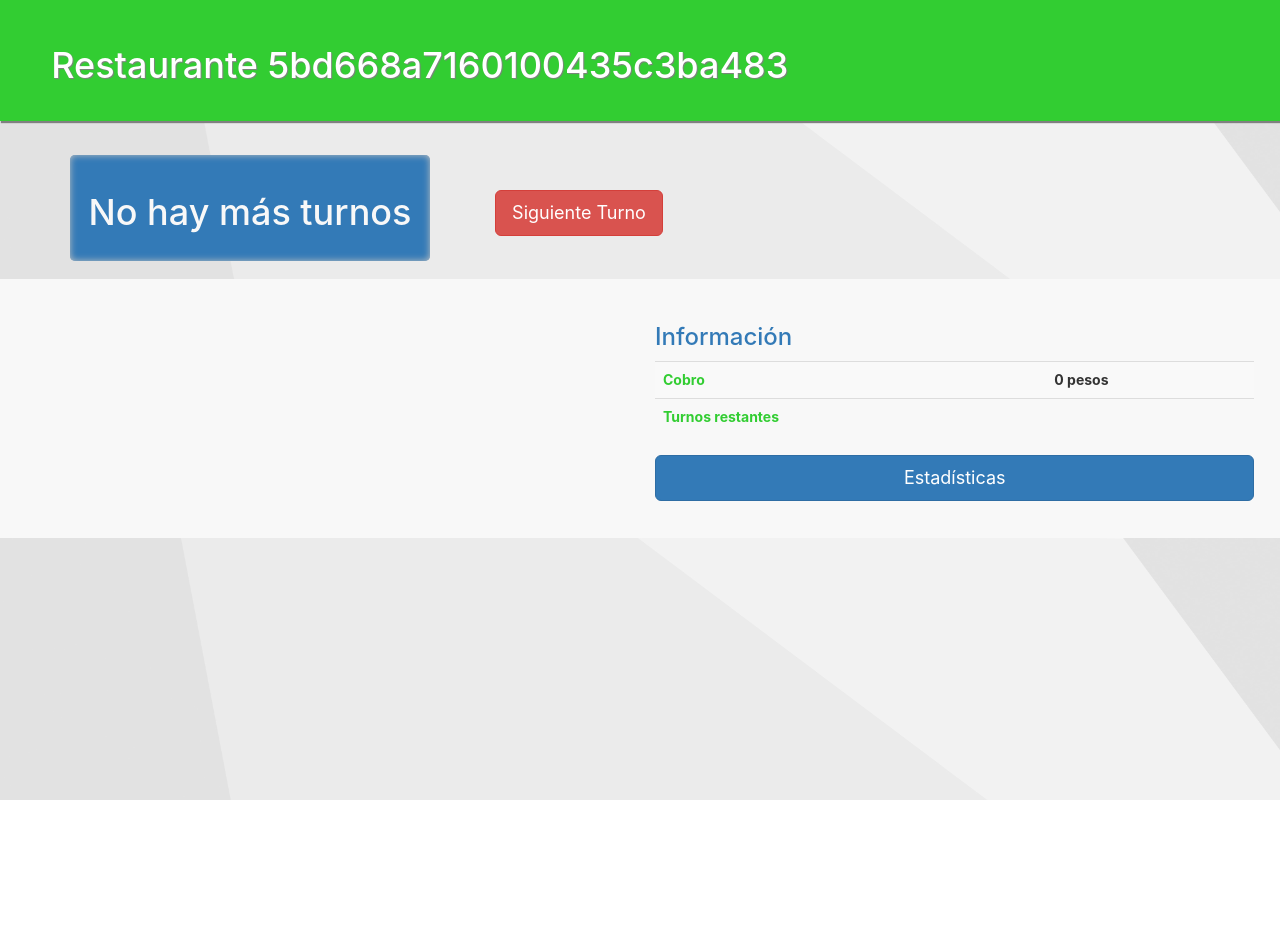
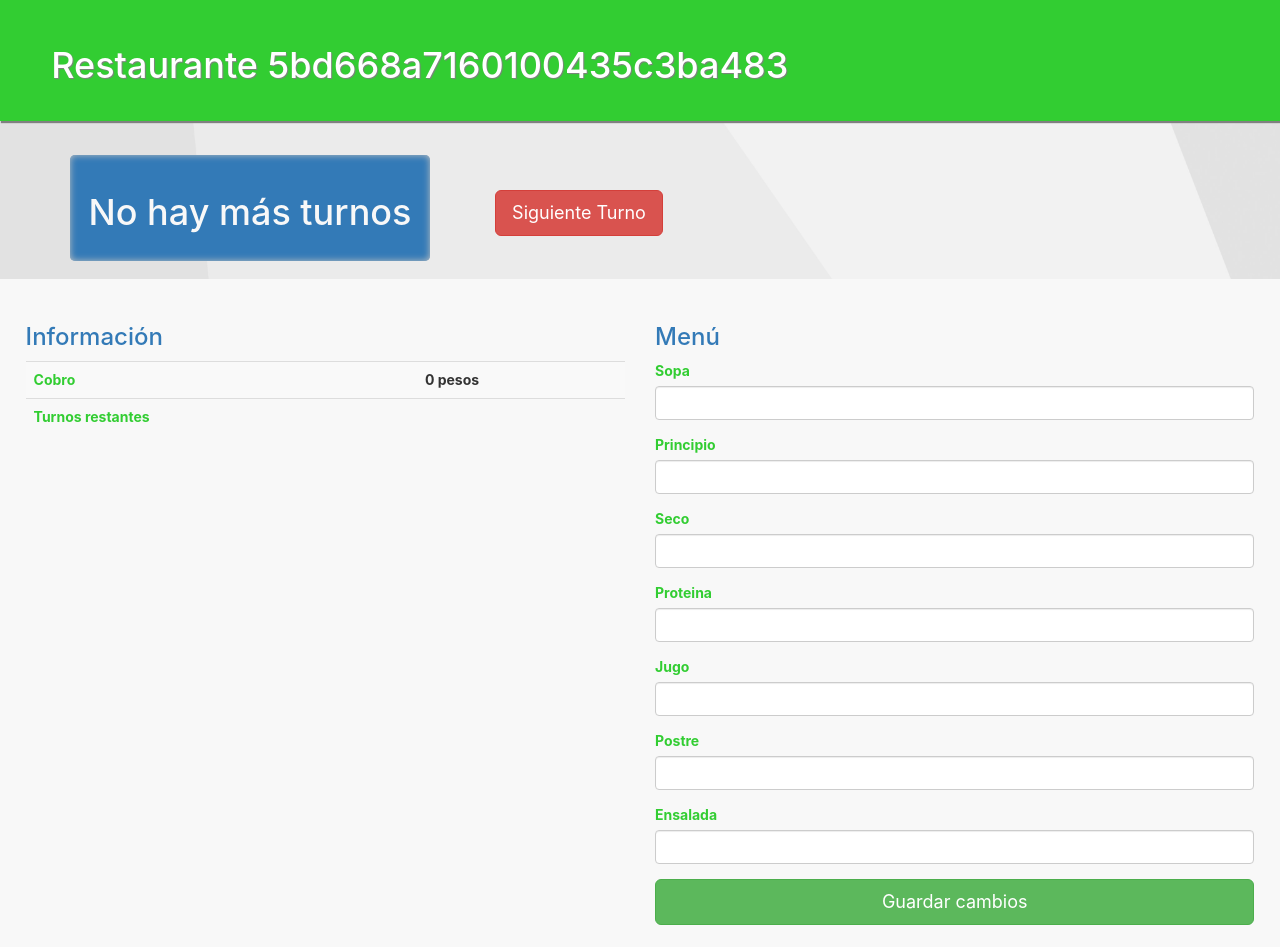
Before and after one commit to ArquitecturaDeSoftware/FrontAngular, an Angular app: page /admin in a window 1280 px wide. Shown: the top 947 px of the page. Before the commit the page ends 800 px from the top, so only its background shows below. Built offline with nearby package versions, Linux system fonts and the light colour scheme; no server answers.

Commit message:
Adaptación a las nuevas entidades de lunchrooms y tickets

```diff
--- a/src/app/app.module.ts
+++ b/src/app/app.module.ts
@@ -9,6 +9,7 @@ import { ComponentLunchroomMenuComponent } from './component-lunchroom-menu/comp
 import { ComponentLunchroomPriceComponent } from './component-lunchroom-price/component-lunchroom-price.component';
 import { ComponentLunchroomModalComponent } from './component-lunchroom-modal/component-lunchroom-modal.component';
 import { ComponentCommentComponent } from './component-comment/component-comment.component';
+import { ComponentAdminEditmenuComponent } from './component-admin-editmenu/component-admin-editmenu.component';
 
 @NgModule({
   declarations: [
@@ -19,6 +20,7 @@ import { ComponentCommentComponent } from './component-comment/component-comment
     ComponentLunchroomPriceComponent,
     ComponentLunchroomModalComponent,
     ComponentCommentComponent,
+    ComponentAdminEditmenuComponent,
   ],
   imports: [
     BrowserModule,
--- /dev/null
+++ b/src/app/component-admin-editmenu/component-admin-editmenu.component.css
@@ -0,0 +1,7 @@
+.lunchroom-container{
+    background-color: #F8F8F8;
+    padding-top: 2%;
+    padding-left: 2%;
+    padding-bottom: 2%;
+    padding-right: 2%;
+  }
--- /dev/null
+++ b/src/app/component-admin-editmenu/component-admin-editmenu.component.html
@@ -0,0 +1,37 @@
+<div class="menu-container">
+  <h3 [style.color]="'#337AB7'">Menú</h3>
+  <form>
+    <div class="form-group">
+      <label htmlFor="soup" [style.color]="'#32CD32'">Sopa</label>
+      <input #soup_id type="text" class="form-control" ref="soup" value={{soup}} />
+    </div>
+    <div class="form-group">
+      <label htmlFor="appetizer" [style.color]="'#32CD32'">Principio</label>
+      <input #appetizer_id type="text" class="form-control" ref="appetizer" value={{appetizer}} />
+    </div>
+    <div class="form-group">
+      <label htmlFor="main_course" [style.color]="'#32CD32'">Seco</label>
+      <input #main_course_id type="text" class="form-control" ref="main_course" value={{main_course}} />
+    </div>
+    <div class="form-group">
+      <label htmlFor="protein" [style.color]="'#32CD32'">Proteina</label>
+      <input #protein_id type="text" class="form-control" ref="protein" value={{protein}} />
+    </div>
+    <div class="form-group">
+      <label htmlFor="juice" [style.color]="'#32CD32'">Jugo</label>
+      <input #juice_id type="text" class="form-control" ref="juice" value={{juice}} />
+    </div>
+    <div class="form-group">
+      <label htmlFor="dessert" [style.color]="'#32CD32'">Postre</label>
+      <input #dessert_id type="text" class="form-control" ref="dessert" value={{dessert}} />
+    </div>
+    <div class="form-group">
+      <label htmlFor="salad" [style.color]="'#32CD32'">Ensalada</label>
+      <input #salad_id type="text" class="form-control" ref="salad" value={{salad}} />
+    </div>
+    <button type="button" class="btn btn-success btn-lg btn-block" [ngStyle]="{'marginTop': '2%', 'marginBottom':'2%'}"
+      (click)="actualizarMenu(soup_id.value, appetizer_id.value, main_course_id.value, protein_id.value, juice_id.value, dessert_id.value, salad_id.value)">
+      Guardar cambios
+    </button>
+  </form>
+</div>
--- /dev/null
+++ b/src/app/component-admin-editmenu/component-admin-editmenu.component.ts
@@ -0,0 +1,86 @@
+import { Component, OnInit, Input } from '@angular/core';
+import axios from 'axios'
+
+@Component({
+  selector: 'app-component-admin-editmenu',
+  templateUrl: './component-admin-editmenu.component.html',
+  styleUrls: ['./component-admin-editmenu.component.css']
+})
+export class ComponentAdminEditmenuComponent implements OnInit {
+
+  @Input () id_lunchroom;
+  soup:String;
+  appetizer:String;
+  main_course:String;
+  protein:String;
+  juice:String;
+  dessert:String;
+  salad:String;
+
+  constructor() { }
+
+  ngOnInit() {
+    this.menusByLunchroom();
+  }
+
+  actualizarMenu(soup, appetizer, main_course, protein, juice, dessert, salad){
+    axios({
+      url: 'http://35.229.97.157:5000/graphql/?',
+      method: 'post',
+      data: {
+        query: `
+          mutation{
+            updateMenu(id_restaurant:"${this.id_lunchroom}", menu:{
+              soup: "${soup}"
+              appetizer: "${appetizer}"
+              main_course: "${main_course}"
+              protein: "${protein}"
+              juice: "${juice}"
+              dessert: "${dessert}"
+              salad: "${salad}"
+            }){
+              msg
+            }
+          }
+        `
+      }
+    }).then(result => {
+
+    }).catch(error => {
+      console.log(error)
+    });
+  }
+
+  menusByLunchroom(){
+    axios({
+      url: 'http://35.229.97.157:5000/graphql/?',
+      method: 'post',
+      data: {
+        query: `
+          query{
+            menusByRestaurant(id_restaurant:"${this.id_lunchroom}"){
+              soup
+              appetizer
+              main_course
+              protein
+              juice
+              dessert
+              salad
+            }
+          }
+          `
+      }
+    }).then(result => {
+        this.soup = result.data.data.menusByRestaurant[0].soup;
+        this.appetizer = result.data.data.menusByRestaurant[0].appetizer
+        this.main_course = result.data.data.menusByRestaurant[0].main_course
+        this.protein = result.data.data.menusByRestaurant[0].protein
+        this.juice = result.data.data.menusByRestaurant[0].juice
+        this.dessert = result.data.data.menusByRestaurant[0].dessert
+        this.salad = result.data.data.menusByRestaurant[0].salad
+    }).catch(error => {
+      console.log(error)
+    });
+  }
+
+}
--- a/src/app/component-lunchroom-modal/component-lunchroom-modal.component.html
+++ b/src/app/component-lunchroom-modal/component-lunchroom-modal.component.html
@@ -1,4 +1,4 @@
-a  <!-- The Modal -->
+  <!-- The Modal -->
 <div class="modal" id="myModal" data-backdrop="static" data-keyboard="false">
   <div class="modal-dialog modal-lg">
     <div class="modal-content">
@@ -35,7 +35,8 @@ a  <!-- The Modal -->
                   [protein] = protein
                   [juice] = juice
                   [dessert] = dessert
-                [salad] = salad></app-component-lunchroom-menu>
+                  [salad] = salad>
+                </app-component-lunchroom-menu>
               </div>
               <div class="col-md-12">
                 <app-component-lunchroom-price></app-component-lunchroom-price>
@@ -65,9 +66,5 @@ a  <!-- The Modal -->
       <div class="modal-footer">
         <button type="button" class="btn btn-danger" data-dismiss="modal" (click)="clickClose()">Close</button>
       </div>
-
     </div>
   </div>
-</div><p>
-  component-lunchroom-modal works!
-</p>
--- a/src/app/view-admin/view-admin.component.html
+++ b/src/app/view-admin/view-admin.component.html
@@ -6,17 +6,11 @@
     <div class="col-md-4">
       <div class="ticket-container">
         <h1 class="ticket-text">
-          {{ id_current_Shift != -1 ? "Turno Actual : " + id_current_Shift : "No hay más turnos" }}        </h1>
+          {{ id_current_Shift != -1 ? "Turno Actual : " + id_current_Shift : "No hay más turnos" }} </h1>
       </div>
     </div>
-    <div
-    class="col-md-4"
-    [ngStyle]="{'marginTop': '3%', 'marginLeft':'3%'}">
-      <button
-      type="button"
-      name="Siguiente"
-      class="btn btn-danger btn-lg"
-      (click)="changeTicket()">
+    <div class="col-md-4" [ngStyle]="{'marginTop': '3%', 'marginLeft':'3%'}">
+      <button type="button" name="Siguiente" class="btn btn-danger btn-lg" (click)="changeTicket()">
         Siguiente Turno
       </button>
     </div>
@@ -24,17 +18,6 @@
 </div>
 <div class="lunchroom-container">
   <div class="row">
-    <div class="col-md-6">
-      <!-- <EditMenuComponent
-      soup={this.menu.soup}
-      appetizer={this.menu.appetizer}
-      main_course={this.menu.main_course}
-      protein={this.menu.protein}
-      juice={this.menu.juice}
-      dessert={this.menu.dessert}
-      salad={this.menu.salad}
-      /> -->
-    </div>
     <div class="col-md-6">
       <div class="menu-container">
         <h3 [style.color]="'#337AB7'">Información</h3>
@@ -45,7 +28,7 @@
               <th>
                 <span>
                   {{ (id_current_Shift == -1) ? 0 : ((id_current_Shift > 9999) ? 4800 : 6500)}} pesos
-                  </span >
+                </span>
               </th>
             </tr>
             <tr>
@@ -53,22 +36,19 @@
               <th>
                 <span>
                   {{line }}
-                    </span >
+                </span>
               </th>
             </tr>
           </tbody>
         </table>
       </div>
-      <!-- <PriceNTimeInfoComponent
-      price={this.info.price}
-      line={this.info.line}
-      currentTime={this.props.currentTime}
-      /> -->
-      <button
-      type="button"
-      name="estadisticas"
-      class="btn btn-primary btn-lg btn-block"
-      [ngStyle]="{'marginTop': '2%', 'marginBottom':'2%'}"
+    </div>
+    <div class="col-md-6">
+      <app-component-admin-editmenu [id_lunchroom]=id_lunchroom>
+      </app-component-admin-editmenu>
+    </div>
+    <div class="col-md-6">
+      <button type="button" name="estadisticas" class="btn btn-primary btn-lg btn-block" [ngStyle]="{'marginTop': '2%', 'marginBottom':'2%'}"
         (click)="clickStats()">
         Estadísticas
       </button>
```
Also changed, not shown: src/app/id-user.service.ts (+7 -4 lines), 1 other file (tests, documents, lock files or other folders). Lines whose indentation alone changed are shown as unchanged.
